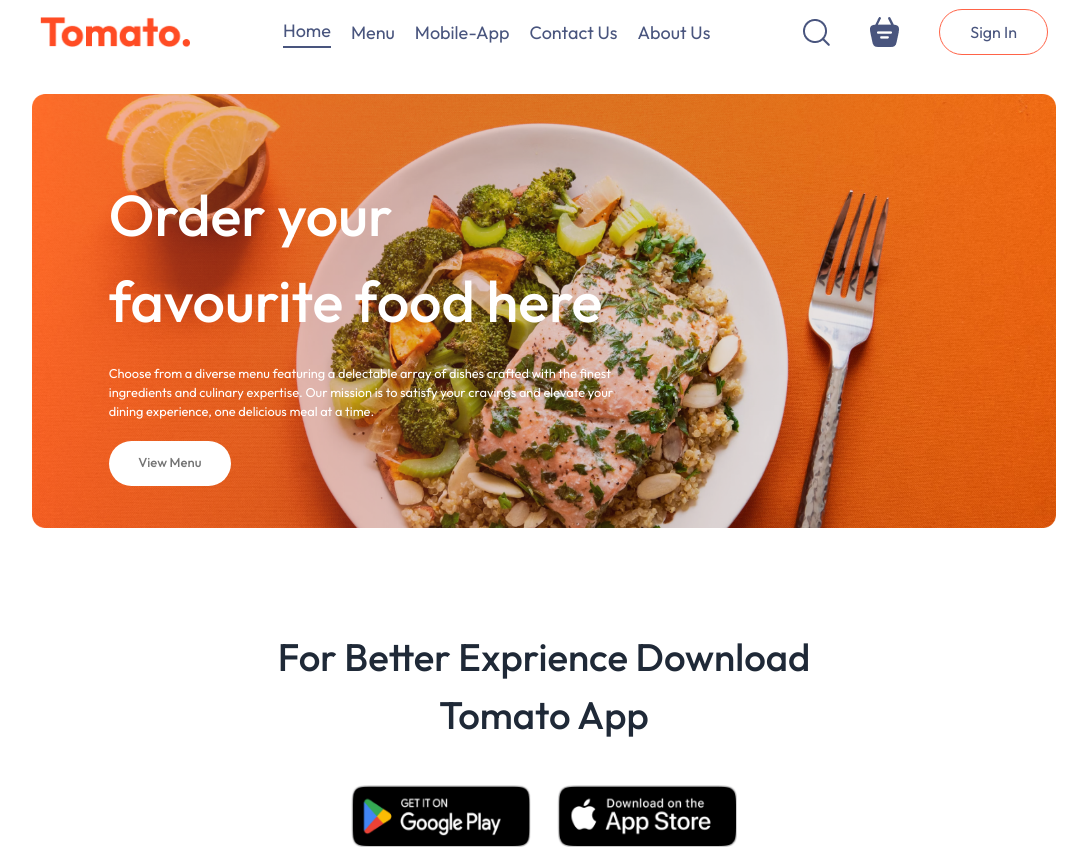
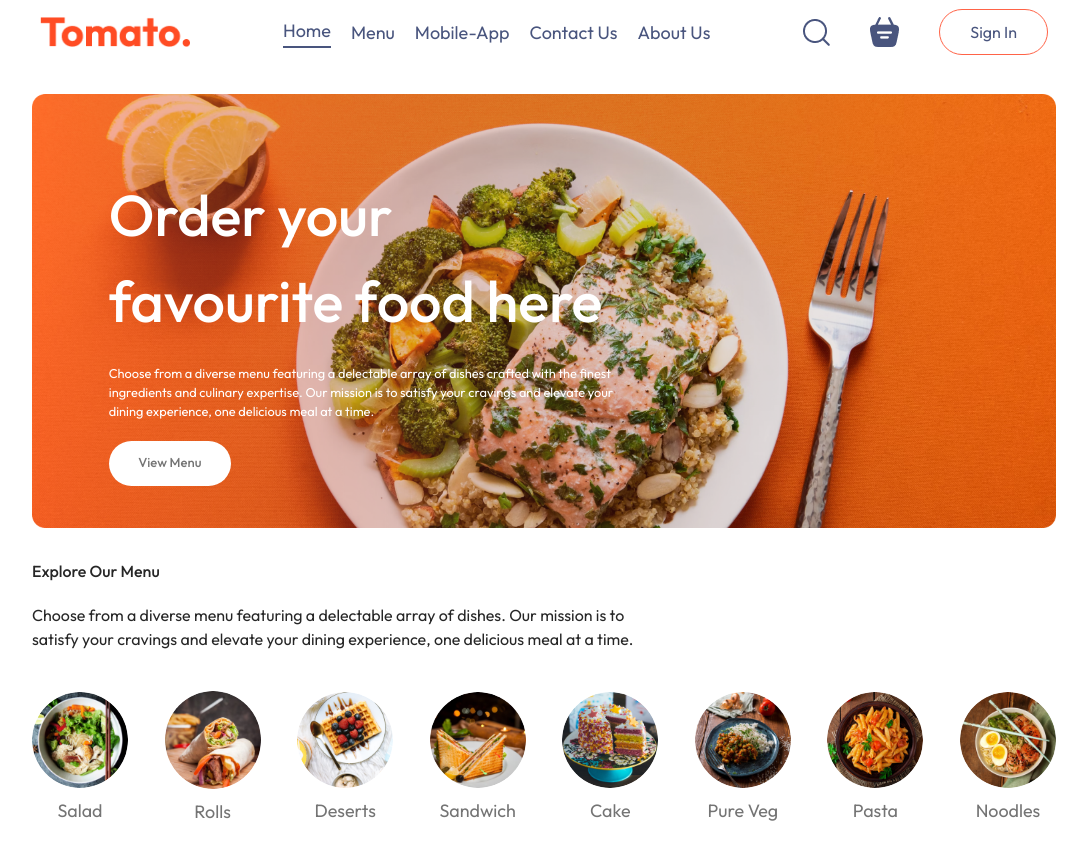
Before and after one commit to general-joe/foodDeliveryApp, a React (Vite) app in the folder frontend/: page / in a window 1280 px wide. Shown: the top 849 px of the page, without its empty margins (96-1183 px from the left). Built offline with nearby package versions, Linux system fonts and the light colour scheme.

Commit message:
Added categories section

```diff
--- a/frontend/src/main.jsx
+++ b/frontend/src/main.jsx
@@ -4,9 +4,12 @@ import App from "./App.jsx";
 import "./index.css";
 import { Provider } from "react-redux";
 import store from "./appSetup/store";
+import StoreContextProvider from "./Context/StoreContext.jsx";
 
 ReactDOM.createRoot(document.getElementById("root")).render(
   <Provider store={store}>
-    <App />
+    <StoreContextProvider>
+      <App />
+    </StoreContextProvider>
   </Provider>
 );
--- a/frontend/src/pages/Home/Home.jsx
+++ b/frontend/src/pages/Home/Home.jsx
@@ -9,8 +9,8 @@ const Home = () => {
   return (
     <div>
       <Header />
-      {/* <ExploreMenu category={category} setCategory={setCategory} />
-      <FoodDisplay category={category} /> */}
+      <ExploreMenu category={category} setCategory={setCategory} />
+      <FoodDisplay category={category} />
       <AppDownload />
     </div>
   );
```
